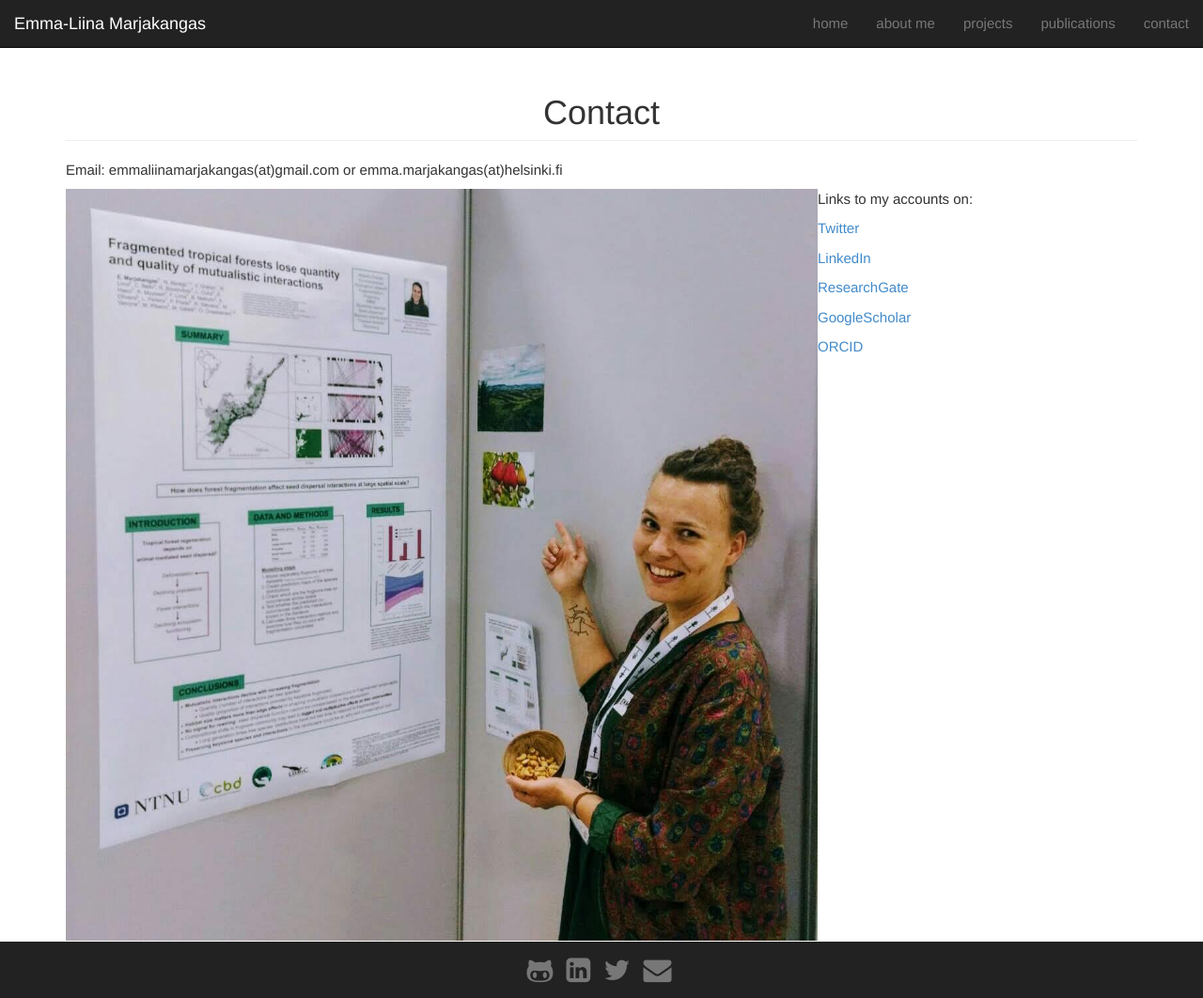
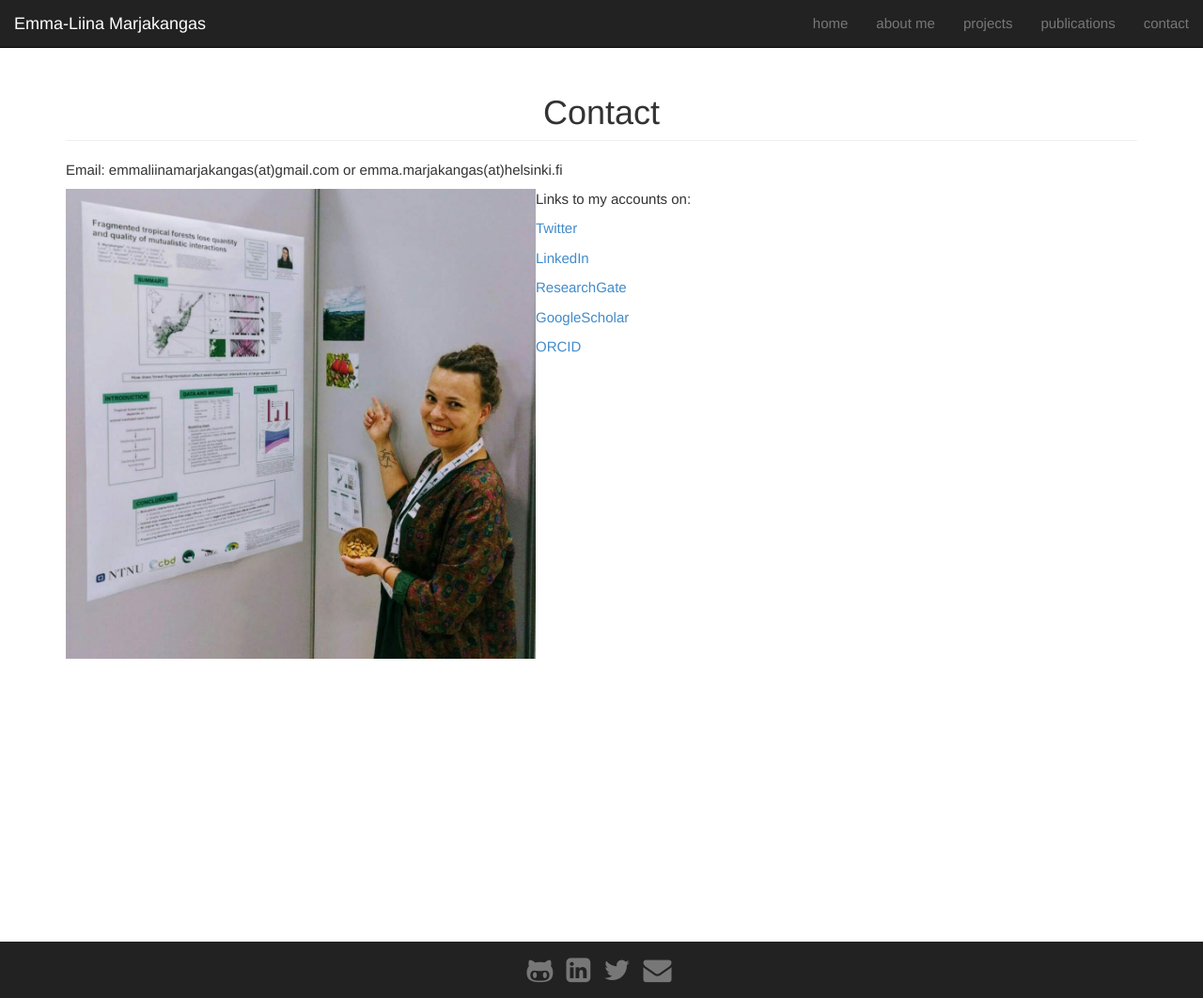
Before and after one commit to emmaliinamarjakangas/emmaliinamarjakangas.github.io, a Jekyll site: the page built from contact/index.md, in a window 1280 px wide and 1062 px high. Shown: the whole window at 94% size. Built offline with Jekyll 4.4.1, drawn with Linux system fonts in a browser that asks for light colours; nearby versions of some CDN libraries.

Commit message:
Update index.md

```diff
--- a/contact/index.md
+++ b/contact/index.md
@@ -8,7 +8,7 @@ group: contact
 
 Email: emmaliinamarjakangas(at)gmail.com or emma.marjakangas(at)helsinki.fi
 
-<img src="/static/img/presentation1.jpg" style="float: left;" height="800px" width="800px" border="10px"/>
+<img src="/static/img/presentation1.jpg" style="float: left;" height="500px" width="500px" border="50px"/>
 
 Links to my accounts on:
 
```
